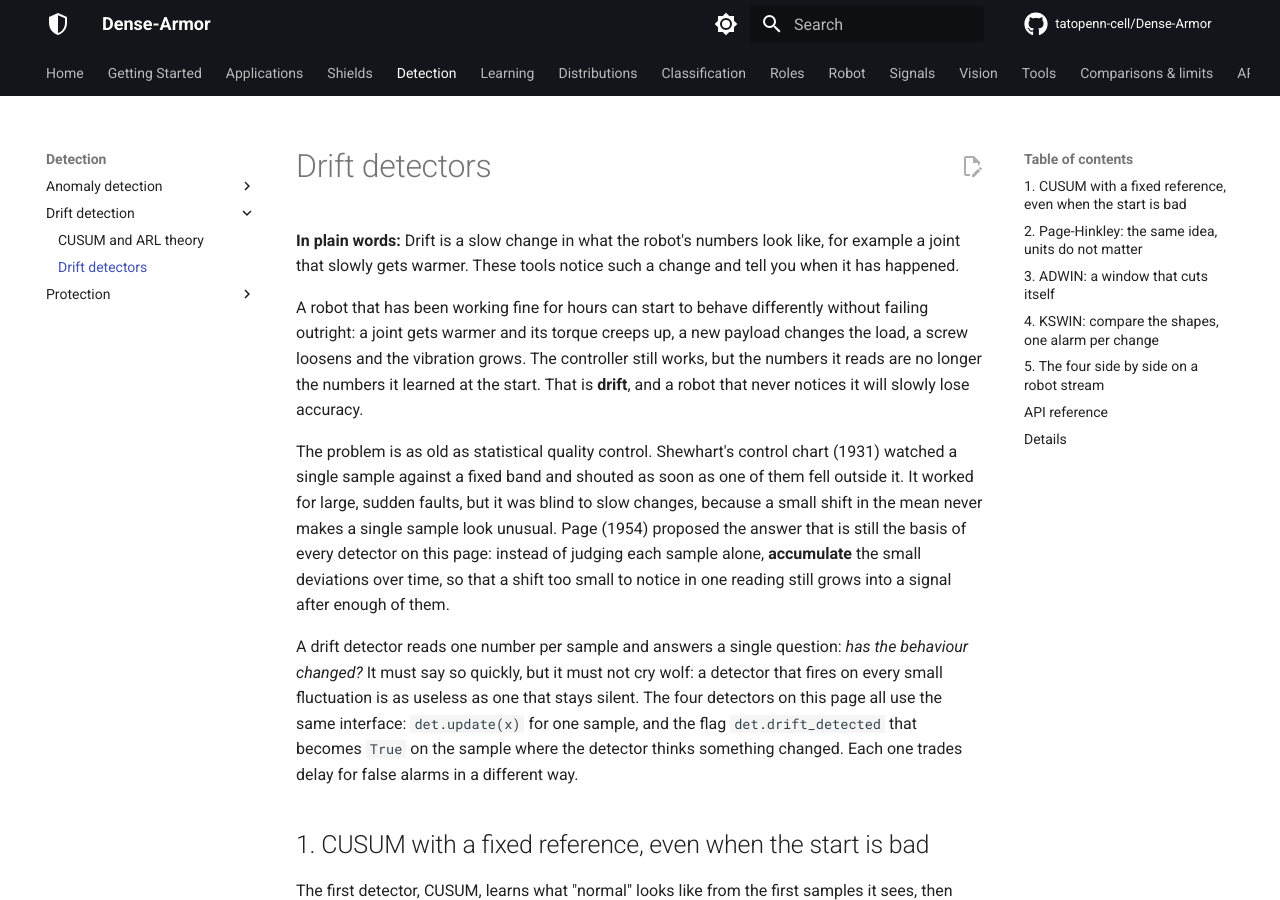
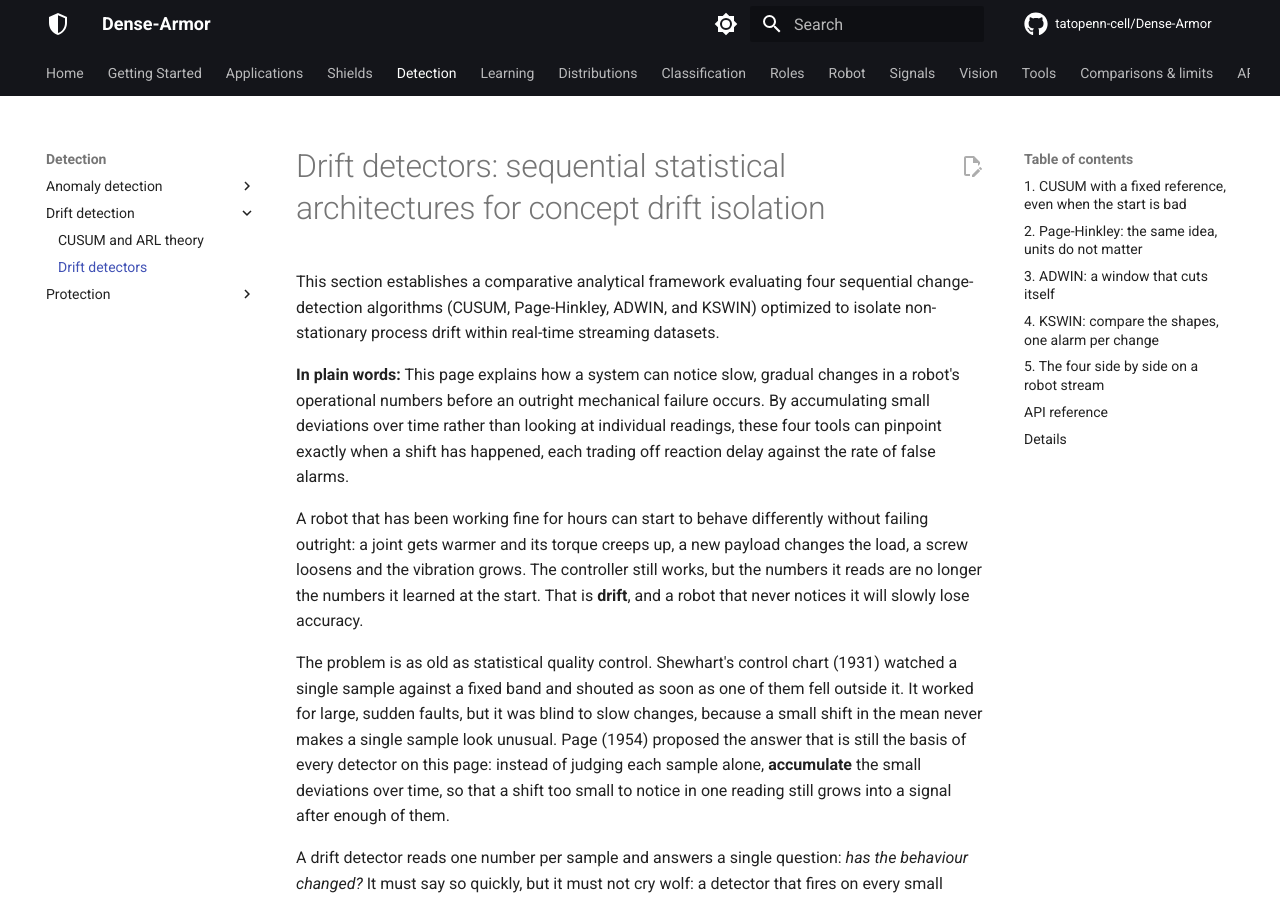
Before and after one commit to tatopenn-cell/Dense-Armor, an MkDocs documentation site: the page built from docs/drift/detectors.md, in a window 1280 px wide and 900 px high. Built offline with MkDocs 1.6.1 and Material for MkDocs 9.7.7, drawn with Linux system fonts in a browser that asks for light colours; comment, search, counter and statistics services are not loaded.

Commit message:
Enhance drift detectors documentation with algorithms overview
This section provides a comparative analysis of four sequential change-detection algorithms optimized for concept drift isolation in real-time datasets.

```diff
--- a/docs/drift/detectors.md
+++ b/docs/drift/detectors.md
@@ -1,6 +1,9 @@
-# Drift detectors
+# Drift detectors: sequential statistical architectures for concept drift isolation
 
-**In plain words:** Drift is a slow change in what the robot's numbers look like, for example a joint that slowly gets warmer. These tools notice such a change and tell you when it has happened.
+This section establishes a comparative analytical framework evaluating four sequential change-detection algorithms (CUSUM, Page-Hinkley, ADWIN, and KSWIN) optimized to isolate non-stationary process drift within real-time streaming datasets.
+
+**In plain words:** This page explains how a system can notice slow, gradual changes in a robot's operational numbers before an outright mechanical failure occurs. By accumulating small deviations over time rather than looking at individual readings, these four tools can pinpoint exactly when a shift has happened, each trading off reaction delay against the rate of false alarms.
+
 
 A robot that has been working fine for hours can start to behave differently
 without failing outright: a joint gets warmer and its torque creeps up, a new
```
